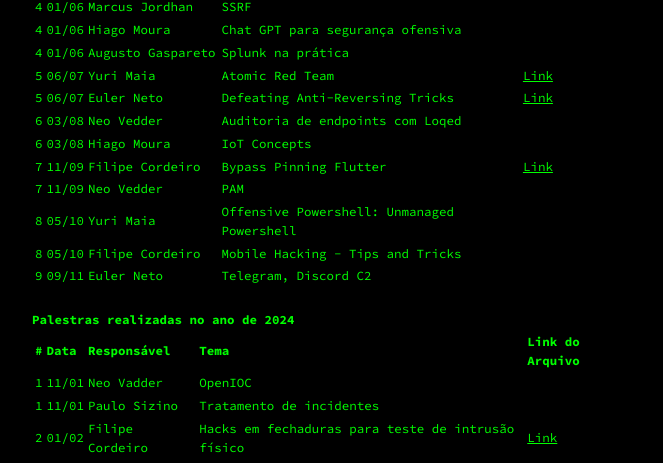
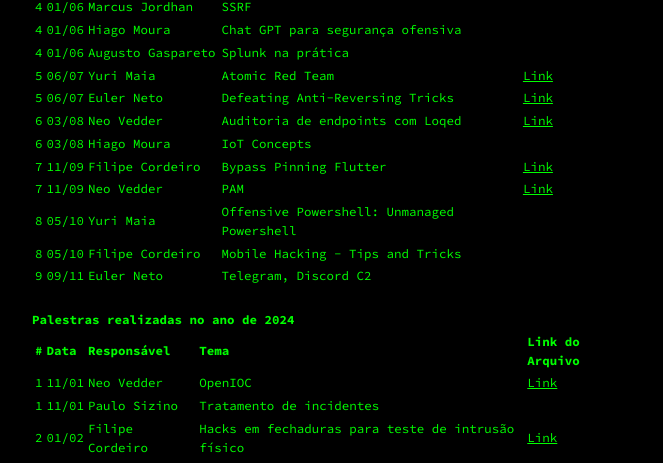
Before and after one commit to AFKConference/afkconference.github.io, a Jekyll site: the page built from talks.md, in a window 1280 px wide. Shown: the part 531-994 px from the top of the page, without its empty margins (308-971 px from the left). Built offline with Jekyll 4.4.1, drawn with Linux system fonts in a browser that asks for light colours; our own code applies the rules of GitHub Pages for plain Markdown files.

Commit message:
Adição dos slides do Neo

```diff
--- a/talks.md
+++ b/talks.md
@@ -26,10 +26,10 @@
 | 4   | 01/06 | Augusto Gaspareto    | Splunk na prática                                  |                            |
 | 5   | 06/07 | Yuri Maia            | Atomic Red Team                                    | [Link](assets/Atomic RedTeam - g0ttfrid.pdf)                           |
 | 5   | 06/07 | Euler Neto           | Defeating Anti-Reversing Tricks                    | [Link](assets/Defeating Anti-Reversing Tricks - Eneto.pdf)                           |
-| 6   | 03/08 | Neo Vedder           | Auditoria de endpoints com Loqed                   |                            |
+| 6   | 03/08 | Neo Vedder           | Auditoria de endpoints com Loqed                   | [Link](assets/Neo Vedder Loqed AFK.conf.pdf)                           |
 | 6   | 03/08 | Hiago Moura          | IoT Concepts                                       |                            |
 | 7   | 11/09 | Filipe Cordeiro      | Bypass Pinning Flutter                             | [Link](assets/Bypassing Flutter SSL Pinning - evi3w.pdf)                           |
-| 7   | 11/09 | Neo Vedder           | PAM                                                |                            |
+| 7   | 11/09 | Neo Vedder           | PAM                                                | [Link](assets/Neo Vedder PAM AFK.conf.pdf)                            |
 | 8   | 05/10 | Yuri Maia            | Offensive Powershell: Unmanaged Powershell         |                           |
 | 8   | 05/10 | Filipe Cordeiro      | Mobile Hacking - Tips and Tricks                   |                            |
 | 9  | 09/11 | Euler Neto           | Telegram, Discord C2                               |                            |
@@ -39,7 +39,7 @@
 
 | #   | Data  | Responsável         | Tema                                                | Link do Arquivo                                     |
 |-----|-------|---------------------|-----------------------------------------------------|-----------------------------------------------------|
-| 1   | 11/01 | Neo Vadder          | OpenIOC                                             |                            |
+| 1   | 11/01 | Neo Vedder          | OpenIOC                                             | [Link](assets/Neo Vedder OPENIOC AFK.pdf)                            |
 | 1   | 11/01 | Paulo Sizino        | Tratamento de incidentes                            |                            |
 | 2   | 01/02 | Filipe Cordeiro     | Hacks em fechaduras para teste de intrusão físico   | [Link](assets/Hacks em fechaduras - evi3w.pdf)                           |
 | 2   | 01/02 | Waira Prates        | Alerta de vulnerabilidades, spam ou necessidade     |                            |
```
Also changed, not shown: 3 other files.
